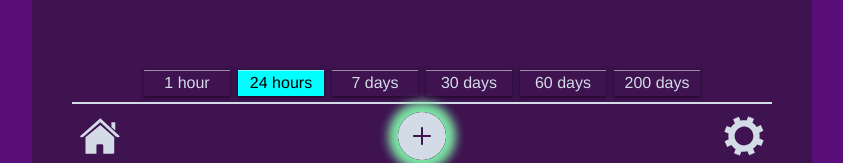
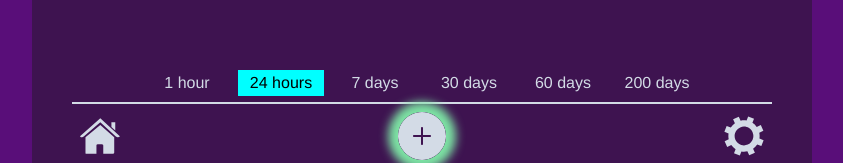
Before and after one commit to Tiramisu77/CoinWatcher, a React app: page / in a window 1280 px wide. Shown: the part 624-787 px from the top of the page, without its empty margins (218-1061 px from the left). Built offline with nearby package versions, Linux system fonts and the light colour scheme; no server answers.

Commit message:
remove box shadow

```diff
--- a/src/index.css
+++ b/src/index.css
@@ -165,7 +165,6 @@ body {
     padding: 4px 8px;
     cursor: pointer;
     transition: all 0.3s ease-out;
-    box-shadow: inset 0 1px 0 rgba(255, 255, 255, 0.5), 0 2px 2px rgba(0, 0, 0, 0.3), 0 0 4px 1px rgba(0, 0, 0, 0.2);
     text-decoration: none;
     text-align: center;
     width: 70px;
```
